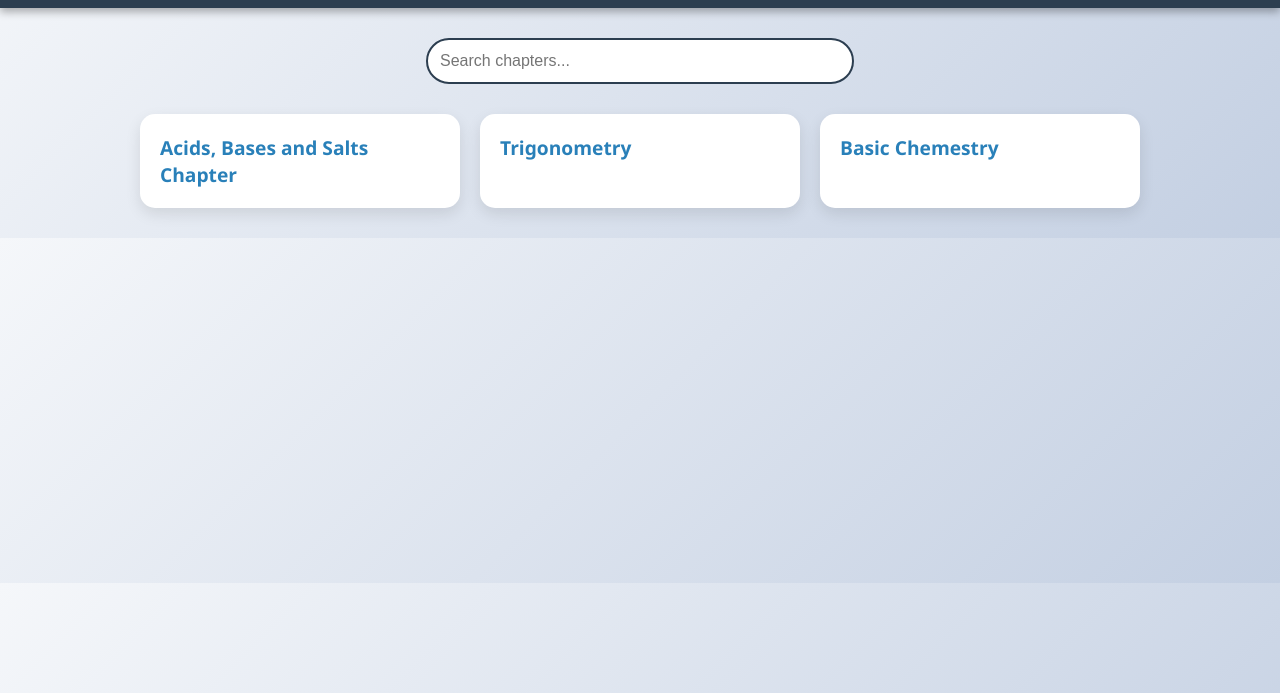
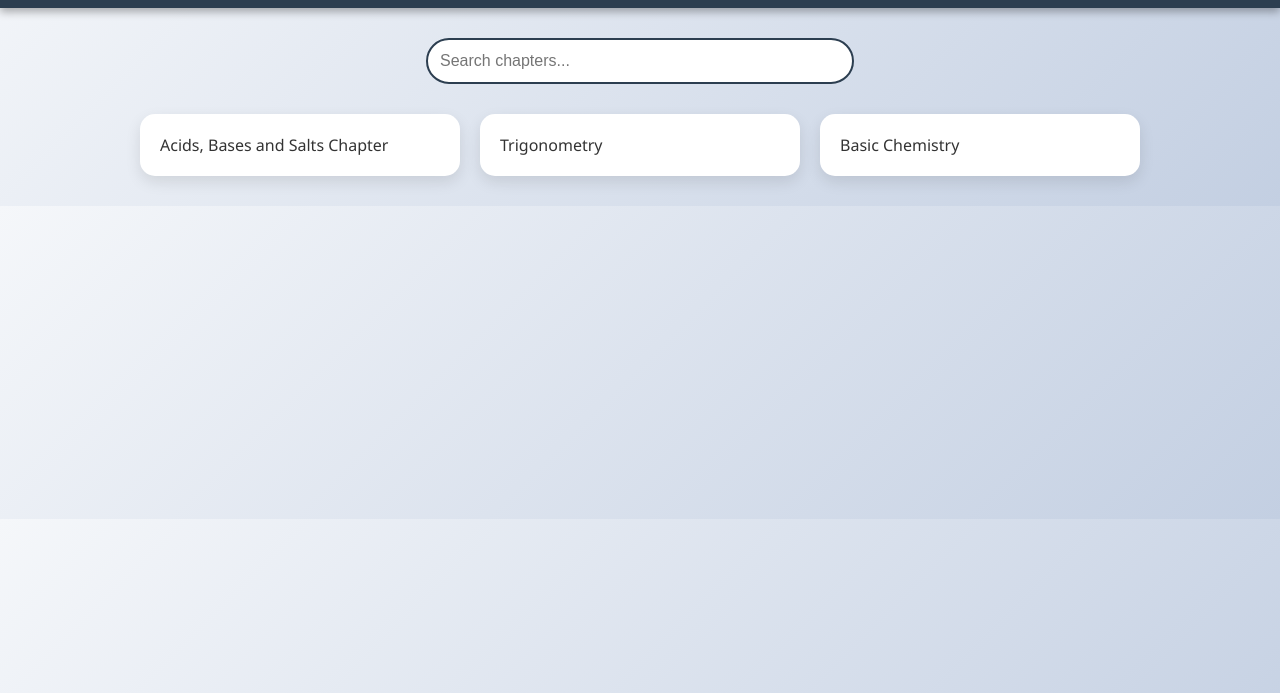
Before and after one commit to Shivraj594/Myytlinks, a plain HTML site: page index.html in a window 1280 px wide. Shown: the part 107-800 px from the top of the page. Drawn offline with Linux system fonts and the light colour scheme.

Commit message:
index.html

```diff
--- a/index.html
+++ b/index.html
@@ -58,16 +58,11 @@
             border-radius: 15px;
             box-shadow: 0 6px 15px rgba(0,0,0,0.1);
             transition: transform 0.2s, box-shadow 0.2s;
+            cursor: pointer;
         }
         .card:hover {
             transform: translateY(-8px);
             box-shadow: 0 10px 25px rgba(0,0,0,0.2);
-        }
-        .card a {
-            text-decoration: none;
-            color: #2980b9;
-            font-size: 1.2rem;
-            font-weight: bold;
         }
     </style>
 </head>
@@ -88,7 +83,7 @@
         const ytLinks = [
             { title: "Acids, Bases and Salts Chapter", url: "https://youtu.be/QQ9tgPvFg4c?si=yqBrlVRL1kMhy99-" },
             { title: "Trigonometry", url: "https://www.youtube.com/live/sRZbjNtOflY?si=LXWT-N1tH7Tkw78Q" },
-            { title: "Basic Chemestry", url: "https://youtu.be/0lz53G7HLdk?si=EeBXMEM_r30AutoH" }
+            { title: "Basic Chemistry", url: "https://youtu.be/0lz53G7HLdk?si=EeBXMEM_r30AutoH" }
         ];
 
         const linksDiv = document.getElementById("links");
@@ -100,7 +95,13 @@
                    .forEach(link => {
                        const card = document.createElement("div");
                        card.className = "card";
-                       card.innerHTML = `<a href="${link.url}" target="_blank">${link.title}</a>`;
+                       card.textContent = link.title;
+
+                       card.addEventListener("click", () => {
+                           window.open(link.url, "_blank");
+                       });
+
+                       card.title = "Click to open video";
                        linksDiv.appendChild(card);
                    });
         }
```
